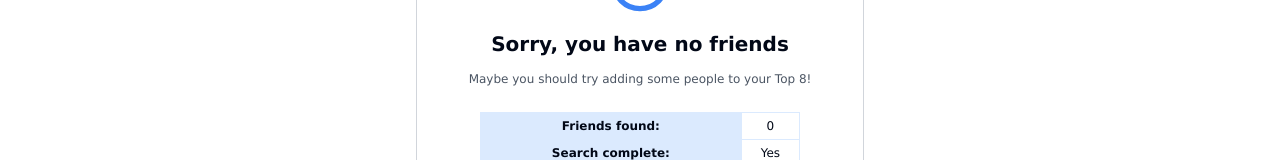
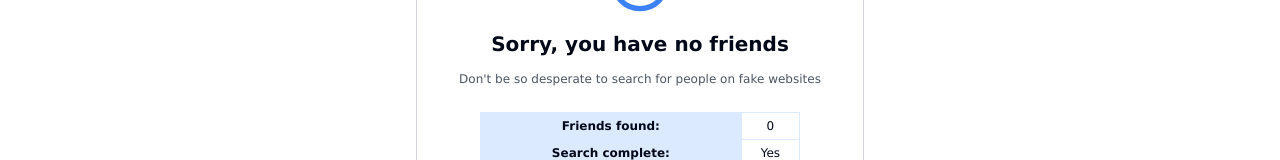
Before and after one commit to sammiep11/placeholder-web-canvas, a React (Vite) app: page /search in a window 1280 px wide. Shown: the part 370-530 px from the top of the page. Built offline with nearby package versions, Linux system fonts and the light colour scheme.

Commit message:
Code edited in Lovable Code Editor
Edited UI in Lovable

```diff
--- a/src/pages/Search.tsx
+++ b/src/pages/Search.tsx
@@ -19,7 +19,7 @@ const Search = () => {
             <h2 className="text-xl font-bold mb-3">Sorry, you have no friends</h2>
 
             <p className="text-gray-600 mb-6">
-              Maybe you should try adding some people to your Top 8!
+              Don't be so desperate to search for people on fake websites
             </p>
 
             <div className="spacehey-table w-full max-w-xs mb-4">
```
